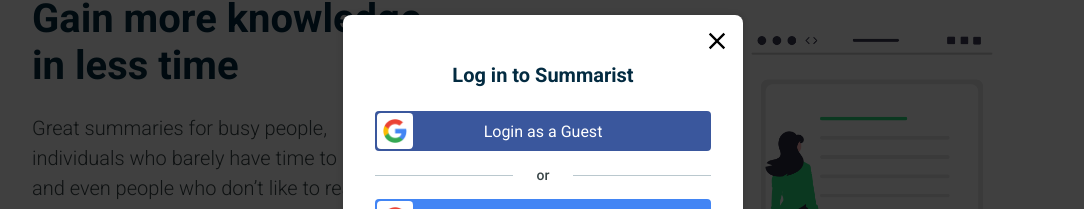
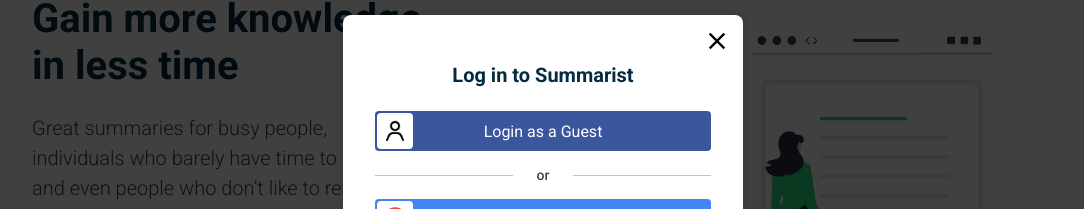
Before and after one commit to masonb03/summarist, a Next.js app: page / in a window 1280 px wide. Both pictures are taken after a click on the item "Login". Shown: the part 125-334 px from the top of the page, without its empty margins (97-1181 px from the left). Built offline with nearby package versions, Linux system fonts and the light colour scheme.

Commit message:
add guest login icon to AuthModal

```diff
--- a/components/AuthModal.tsx
+++ b/components/AuthModal.tsx
@@ -6,6 +6,7 @@
 import { auth } from "../firebase"
 import { signInAnonymously, signInWithEmailAndPassword, signInWithPopup, GoogleAuthProvider } from 'firebase/auth';
 import { useRouter } from 'next/navigation';
+import guest from "../public/people.png";
 
 
 
@@ -66,7 +67,7 @@
             <div className="auth__title">Log in to Summarist</div>
                     <button className="btn guest__btn--wrapper" onClick={loginAsGuest}>
                         <figure className="google__icon--mask guest__icon--mask">
-                        <Image src={google} alt="guest" />
+                        <Image src={guest} alt="guest" />
                         </figure>
                         <div>Login as a Guest</div>
                     </button>
```
Also changed, not shown: public/people.png (added).
